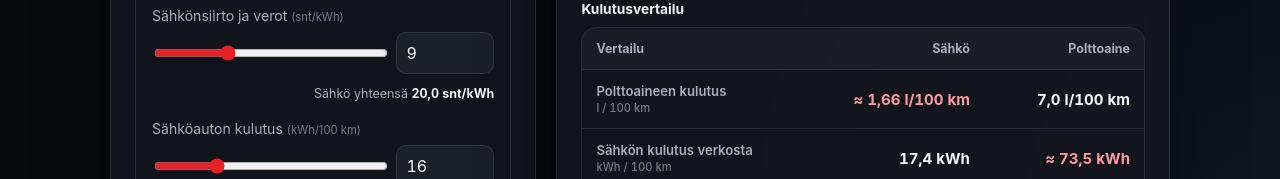
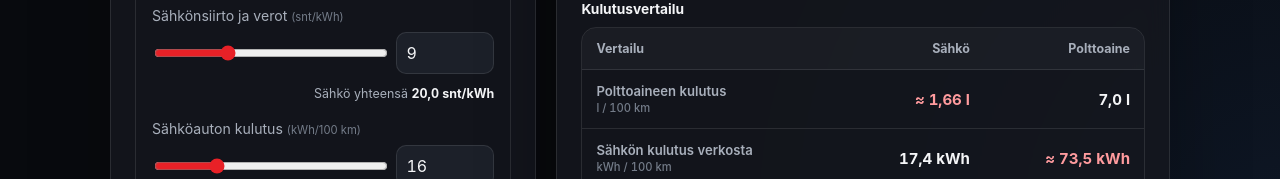
Before and after one commit to esamattis/ev-vs-ice, a website: page index.html in a window 1280 px wide. Shown: the part 410-589 px from the top of the page. Drawn offline with Linux system fonts and the light colour scheme.

Commit message:
Shorten consumption units

```diff
--- a/index.html
+++ b/index.html
@@ -191,7 +191,7 @@
                 <tr><th scope="col">Vertailu</th><th scope="col">Sähkö</th><th scope="col">Polttoaine</th></tr>
               </thead>
               <tbody>
-                <tr><th scope="row">Polttoaineen kulutus<span class="row-unit">l / 100 km</span></th><td class="equivalent-value" id="evFuelEquivalent">≈ 1,66 l/100 km</td><td id="iceConsumptionResult">7,0 l/100 km</td></tr>
+                <tr><th scope="row">Polttoaineen kulutus<span class="row-unit">l / 100 km</span></th><td class="equivalent-value" id="evFuelEquivalent">≈ 1,66 l</td><td id="iceConsumptionResult">7,0 l</td></tr>
                 <tr><th scope="row">Sähkön kulutus verkosta<span class="row-unit">kWh / 100 km</span></th><td id="evConsumptionResult">17,4 kWh</td><td class="equivalent-value" id="iceElectricEquivalent">≈ 73,5 kWh</td></tr>
                 <tr><th scope="row">Kustannus / 100 km<span class="row-unit">euroa</span></th><td id="ev100">3,48 €</td><td id="ice100">14,70 €</td></tr>
               </tbody>
@@ -296,10 +296,10 @@
 
       document.querySelector('#totalElectricityPrice').textContent = `${fi(result.totalElectricity, 1)} snt/kWh`;
       document.querySelector('#equivalent').textContent = fi(result.equivalent, 2);
-      document.querySelector('#evFuelEquivalent').textContent = `≈ ${fi(result.equivalent, 2)} l/100 km`;
+      document.querySelector('#evFuelEquivalent').textContent = `≈ ${fi(result.equivalent, 2)} l`;
       document.querySelector('#iceElectricEquivalent').textContent = `≈ ${fi(result.electricEquivalent, 1)} kWh`;
       document.querySelector('#evConsumptionResult').textContent = `${fi(result.gridConsumption, 1)} kWh`;
-      document.querySelector('#iceConsumptionResult').textContent = `${fi(iceConsumption, 1)} l/100 km`;
+      document.querySelector('#iceConsumptionResult').textContent = `${fi(iceConsumption, 1)} l`;
       document.querySelector('#evTripFuelEquivalent').textContent = `≈ ${fi(result.evTripFuelEquivalent, 2)} l`;
       document.querySelector('#iceTripFuel').textContent = `${fi(result.iceTripFuel, 2)} l`;
       document.querySelector('#evTripElectricity').textContent = `${fi(result.evTripElectricity, 1)} kWh`;
```
